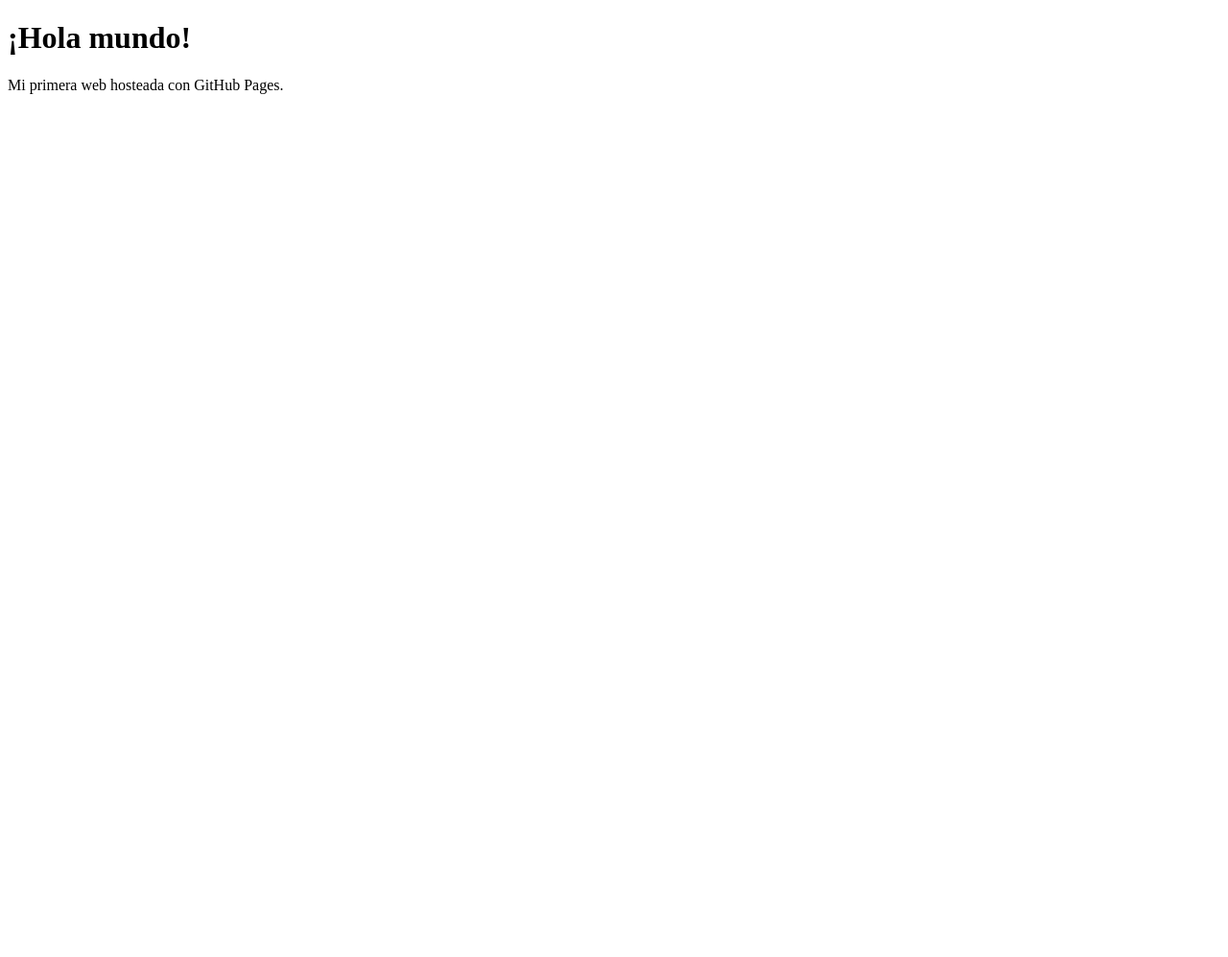
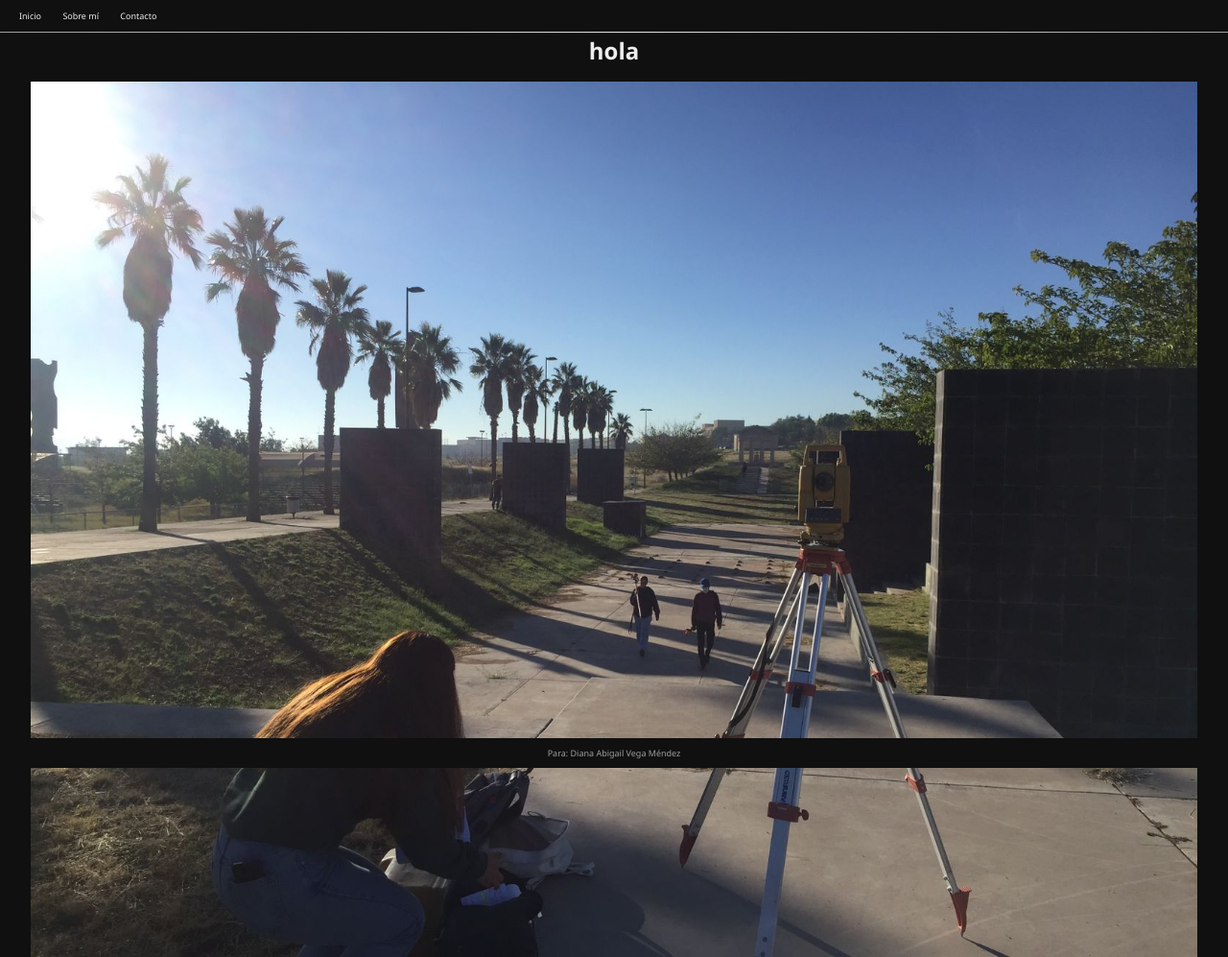
Before and after one commit to TheCodingStudent/Diana, a plain HTML site: page index.html in a window 1280 px wide. Shown: the whole page at 96% size. Before the commit the page ends 800 px from the top, so only its background shows below. Drawn offline with Linux system fonts and the light colour scheme.

Commit message:
Prueba de home.html

```diff
--- /dev/null
+++ b/assets/css/home.css
@@ -0,0 +1,4 @@
+img {
+    width: 100%;
+    height: auto;
+}
--- /dev/null
+++ b/assets/css/style.css
@@ -0,0 +1,77 @@
+:root {
+  --lightred: rgb(214, 26, 74);
+  --red: rgb(209, 2, 19);
+  --darkred: rgb(107, 9, 32);
+  --background: rgb(16, 16, 16);
+  --text-color: rgb(237, 237, 237);
+}
+
+html, body {
+  width: 100%;
+  height: 100%;
+}
+
+body {
+  background-color: var(--background);
+  display: flex;
+  flex-direction: column;
+  align-items: center;
+  color: var(--text-color);
+  font-size: 0.75em;
+  font-family: 'Segoe UI', Tahoma, Geneva, Verdana, sans-serif;
+  margin: 0 auto;
+  padding-top: 20px;
+}
+
+main {
+  flex: 1;
+  width: 100%;
+  display: flex;
+  justify-content: center;
+  align-items: center;
+}
+
+.container {
+  width: 95%;
+  height: 100%;
+  display: flex;
+  flex-direction: column;
+  align-items: center;
+  margin: 0 auto;
+}
+
+nav {
+  background-color: var(--background);
+  position: fixed;
+  top: 0;
+  left: 0;
+  border-bottom: 1px solid;
+  border-image: linear-gradient(to right, #9e9e9e, #e5e5e5, #9e9e9e);
+  border-image-slice: 1;
+  width: 100%;
+  padding: 10px;
+  font-size: 0.75em;
+}
+
+nav a {
+  text-decoration: none;
+  color: var(--text-color);
+  padding: 0 10px;
+  transition: all 0.3s ease;
+}
+
+nav a:hover {
+  color: red;
+}
+
+footer {
+  width: 100%;
+  background-color: var(--background);
+  position: fixed;
+  bottom: 0;
+  left: 0;
+  color: #9e9e9e;
+  font-size: 0.75em;
+  z-index: 1000;
+  text-align: center;
+}
--- /dev/null
+++ b/assets/js/main.js
@@ -0,0 +1,22 @@
+async function loadPage(url) {
+  try {
+    const response = await fetch(url);
+    if (!response.ok) throw new Error("Error al cargar " + url);
+    const html = await response.text();
+    document.getElementById("content").innerHTML = html;
+  } catch (err) {
+    document.getElementById("content").innerHTML = "<p>No se pudo cargar el contenido.</p>";
+    console.error(err);
+  }
+}
+
+document.addEventListener("click", (e) => {
+  const link = e.target.closest("[data-link]");
+  if (link) {
+    e.preventDefault();
+    const url = link.getAttribute("href");
+    loadPage(url);
+  }
+});
+
+loadPage("pages/home.html");
--- a/index.html
+++ b/index.html
@@ -3,13 +3,27 @@
 <head>
   <meta charset="UTF-8">
   <meta name="viewport" content="width=device-width, initial-scale=1.0">
-  <title>Mi Página</title>
-  <link rel="stylesheet" href="style.css">
+  <title>Probando</title>
+  <link rel="stylesheet" href="assets/css/style.css">
 </head>
 
 <body>
-  <h1>¡Hola mundo!</h1>
-  <p>Mi primera web hosteada con GitHub Pages.</p>
-  <script src="script.js"></script>
+  <nav>
+    <a href="pages/home.html" data-link>Inicio</a>
+    <a href="pages/about.html" data-link>Sobre mí</a>
+    <a href="pages/contact.html" data-link>Contacto</a>
+  </nav>
+
+  <main>
+    <div class="container" id="content">
+
+    </div>
+  </main>
+
+  <footer>
+    <p>Para: Diana Abigail Vega Méndez</p>
+  </footer>
+
+  <script src="assets/js/main.js"></script>
 </body>
 </html>
--- /dev/null
+++ b/pages/home.html
@@ -0,0 +1,4 @@
+<link rel="stylesheet" href="assets/css/home.css">
+
+<h1>hola</h1>
+<img src="/assets/images/Home.jpg">
```
Also changed, not shown: pages/about.html (added, +2 -0 lines), assets/images/Home.jpg (added), script.js (deleted), style.css (deleted).
